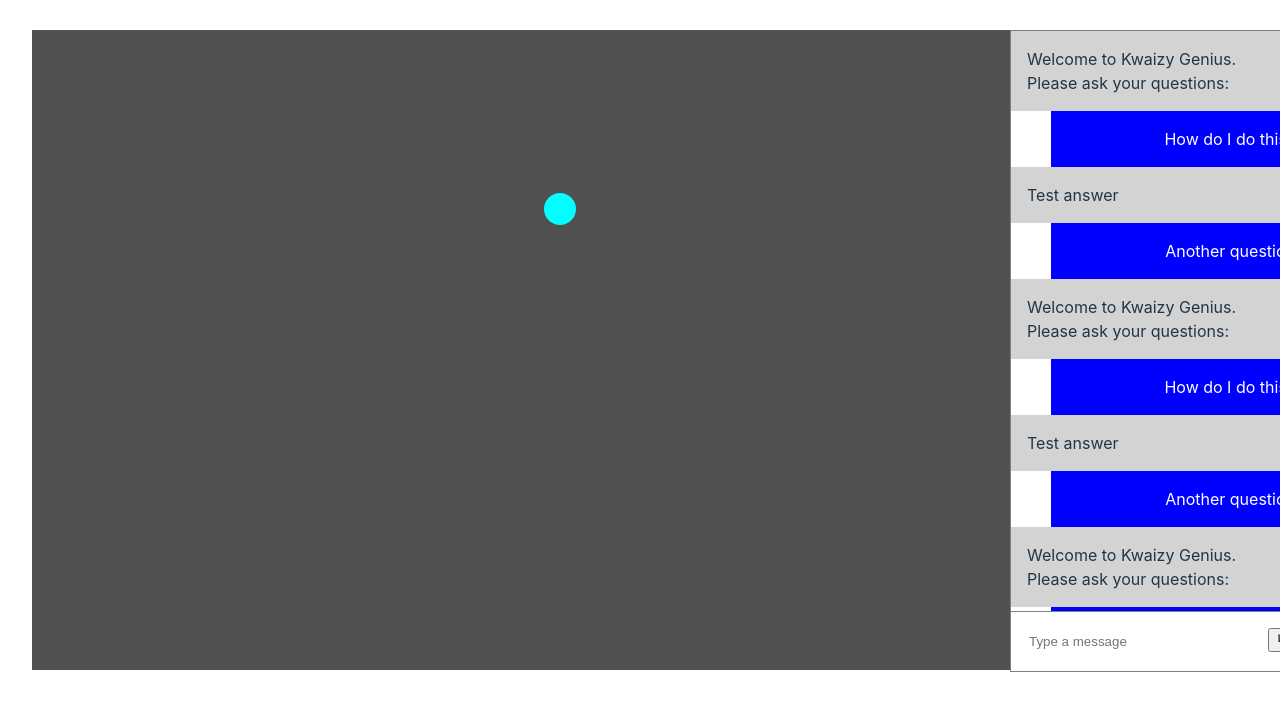
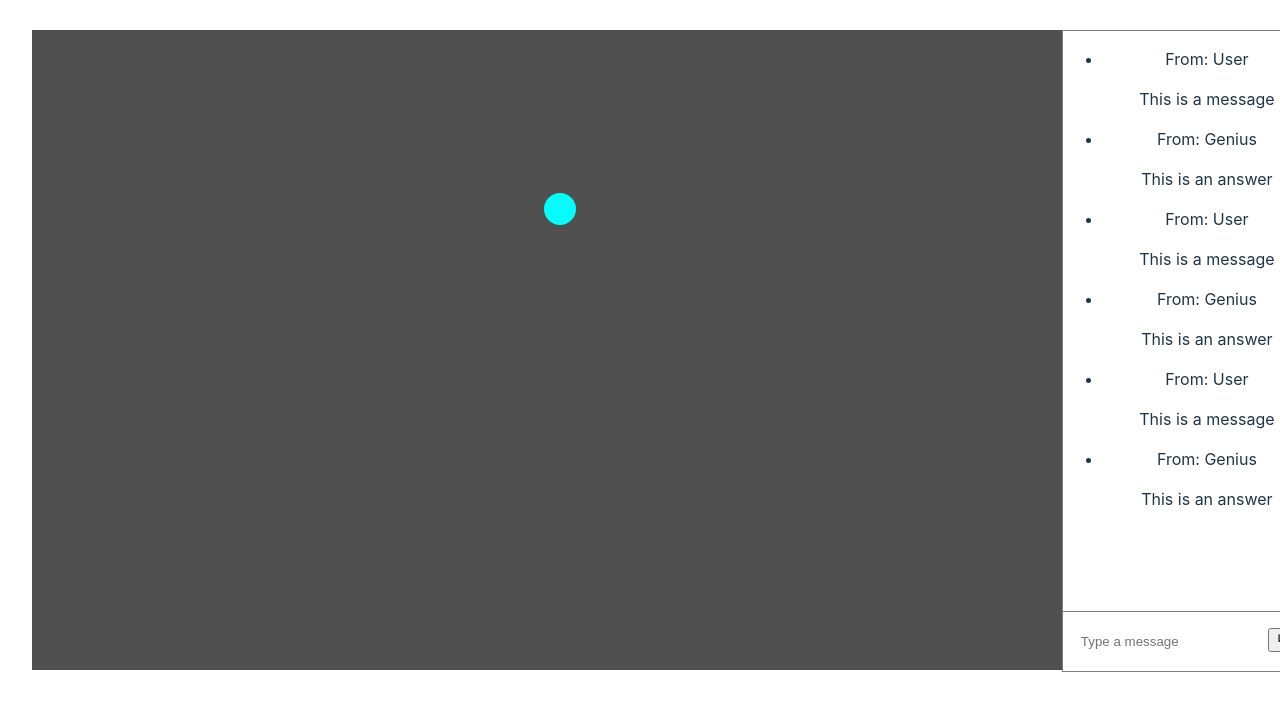
Before and after one commit to darkmavis1980/kwaizy-genius, a website with bundled scripts: page static/index.html in a window 1280 px wide. Both pictures are taken after typing "Sample" into the empty fields and a click on the button "Enter name". Shown: the part 127-831 px from the top of the page. Built offline with nearby package versions, Linux system fonts and the light colour scheme; no server answers.

Commit message:
[bugfix] Update DOM for chat

```diff
--- a/static/index.html
+++ b/static/index.html
@@ -22,20 +22,32 @@
           </div>
           <div class="chat-container" id="chat-container">
             <div class="chat-window" id="chat-window">
-              <dl>
-                <dt>Welcome to Kwaizy Genius. Please ask your questions:</dt>
-                <dd>How do I do this?</dd>
-                <dt>Test answer</dt>
-                <dd>Another question</dd>
-                <dt>Welcome to Kwaizy Genius. Please ask your questions:</dt>
-                <dd>How do I do this?</dd>
-                <dt>Test answer</dt>
-                <dd>Another question</dd>
-                <dt>Welcome to Kwaizy Genius. Please ask your questions:</dt>
-                <dd>How do I do this?</dd>
-                <dt>Test answer</dt>
-                <dd>Another question</dd>
-              </dl>
+             <ul>
+              <li class="question">
+                <span>From: User</span>
+                <p>This is a message</p>
+              </li>
+              <li class="answer">
+                <span>From: Genius</span>
+                <p>This is an answer</p>
+              </li>
+              <li class="question">
+                <span>From: User</span>
+                <p>This is a message</p>
+              </li>
+              <li class="answer">
+                <span>From: Genius</span>
+                <p>This is an answer</p>
+              </li>
+              <li class="question">
+                <span>From: User</span>
+                <p>This is a message</p>
+              </li>
+              <li class="answer">
+                <span>From: Genius</span>
+                <p>This is an answer</p>
+              </li>
+             </ul>
             </div>
             <div class="chat-input-form">
               <form class="chat-form">
```
